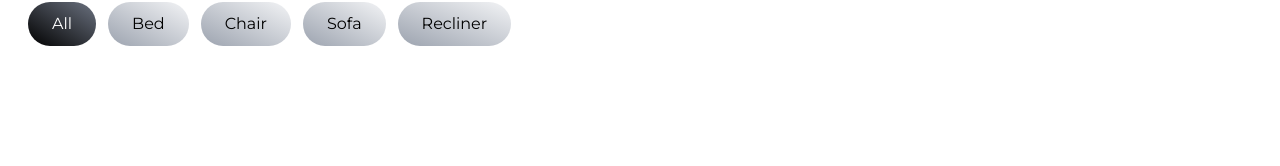
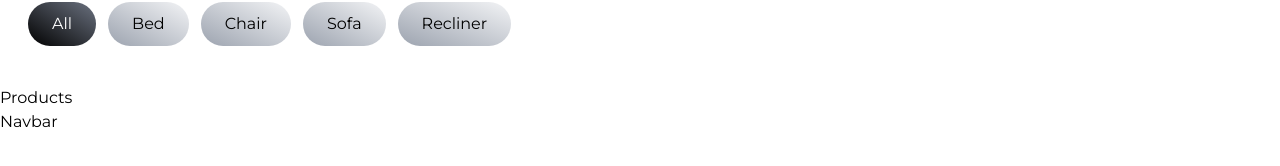
Before and after one commit to aziv7/react-vite-store, a React (Vite) app: page / in a window 1280 px wide. Shown: the part 274-440 px from the top of the page. Built offline with nearby package versions, Linux system fonts and the light colour scheme.

Commit message:
Update App.jsx

```diff
--- a/src/App.jsx
+++ b/src/App.jsx
@@ -1,6 +1,8 @@
 import Header from './components/Header';
 import Home from './components/Home';
+import Navbar from './components/Navbar';
 import ProductCategries from './components/ProductCategries';
+import Products from './components/Products';
 
 function App() {
   return (
@@ -8,6 +10,8 @@ function App() {
       <Header />
       <Home />
       <ProductCategries />
+      <Products />
+      <Navbar />
     </div>
   );
 }
```
